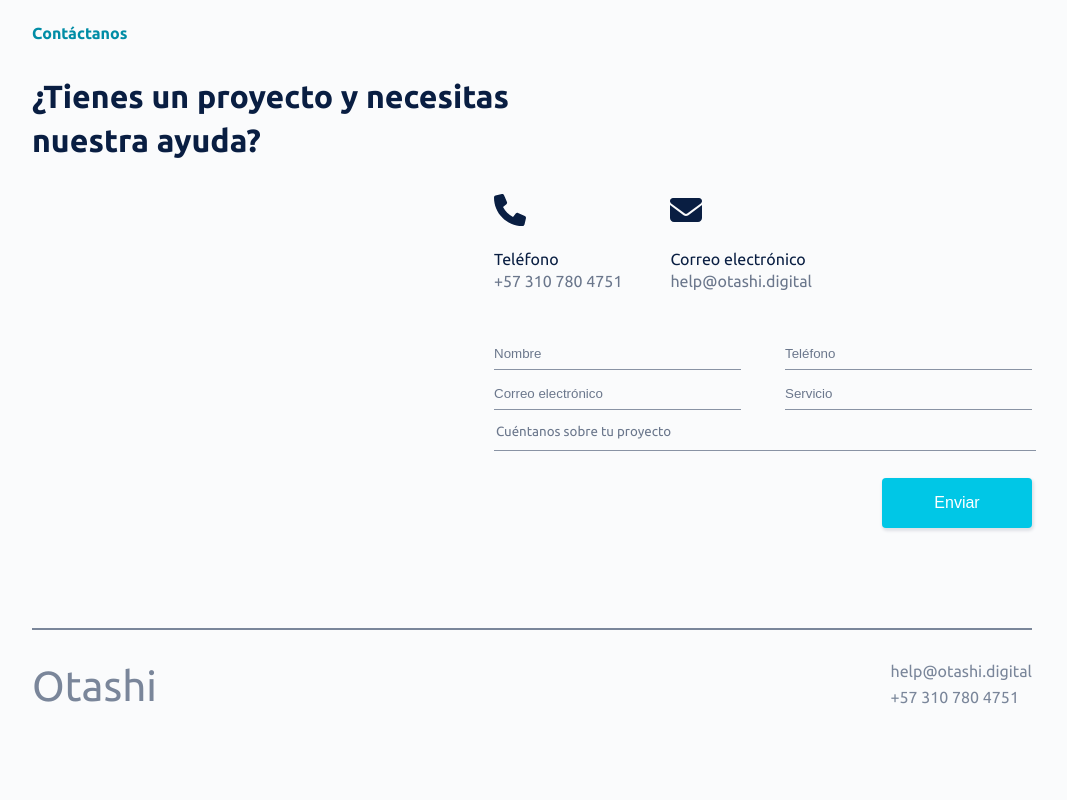
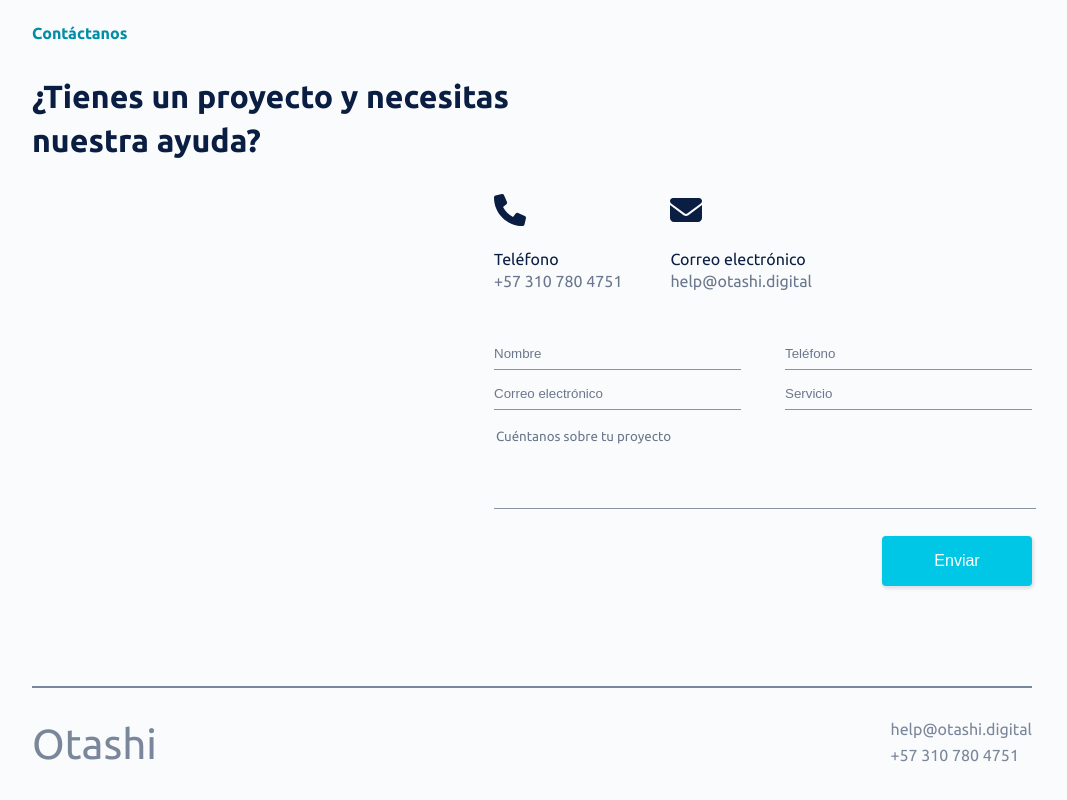
Before and after one commit to otashi/otashi-website, a React (Create React App) app: page / in a window 1280 px wide. Shown: the part 1836-2636 px from the top of the page, without its empty margins (108-1175 px from the left). Before the commit the page ends 2596 px from the top, so only its background shows below. Built offline with nearby package versions, Linux system fonts and the light colour scheme.

Commit message:
add/ increase height for textarea in contact form

```diff
--- a/src/components/Inputs/index.jsx
+++ b/src/components/Inputs/index.jsx
@@ -34,6 +34,7 @@ const TextArea = ({
       required={required}
       value={value}
       onChange={(event) => handleChange(event, id)}
+      maxLength="260px"
     />
   );
 };
--- a/src/components/Inputs/styles.js
+++ b/src/components/Inputs/styles.js
@@ -28,9 +28,10 @@ const StyledInput = styled.input`
 const StyledTextArea = styled.textarea`
   padding-top: 8px;
   width: 100%;
+  height: 80px;
   font-family: Ubuntu, sans-serif;
   font-size: 13.333px;
-  line-height: 11px;
+  line-height: 22px;
   border: none;
   border-bottom: 1px solid var(--n90);
   border-radius: 0;
@@ -52,6 +53,7 @@ const StyledTextArea = styled.textarea`
   @media screen and (max-width: 550px) {
     max-width: 350px;
     width: 300px;
+    height: 120px;
   }
 `;
 
```
